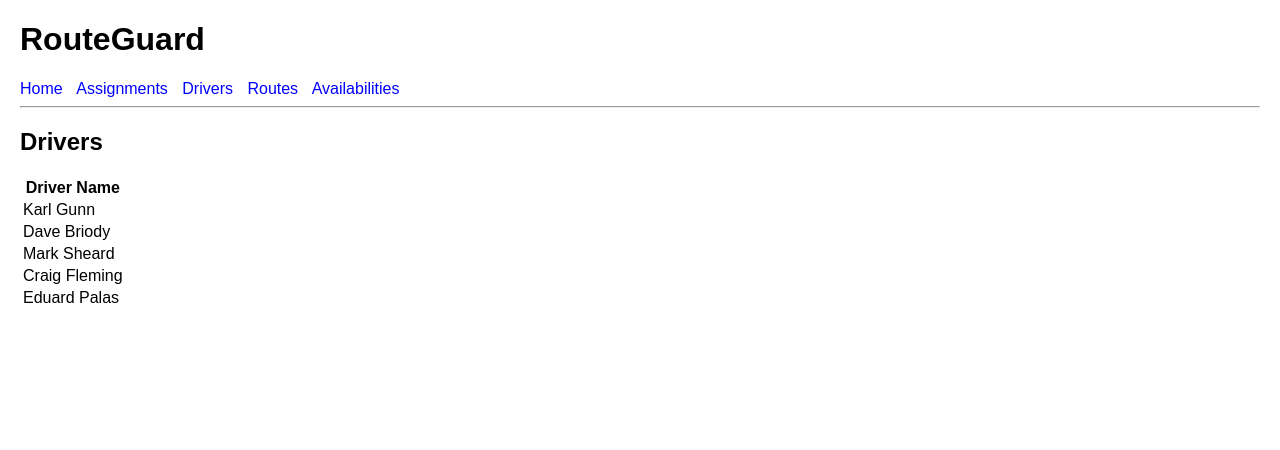
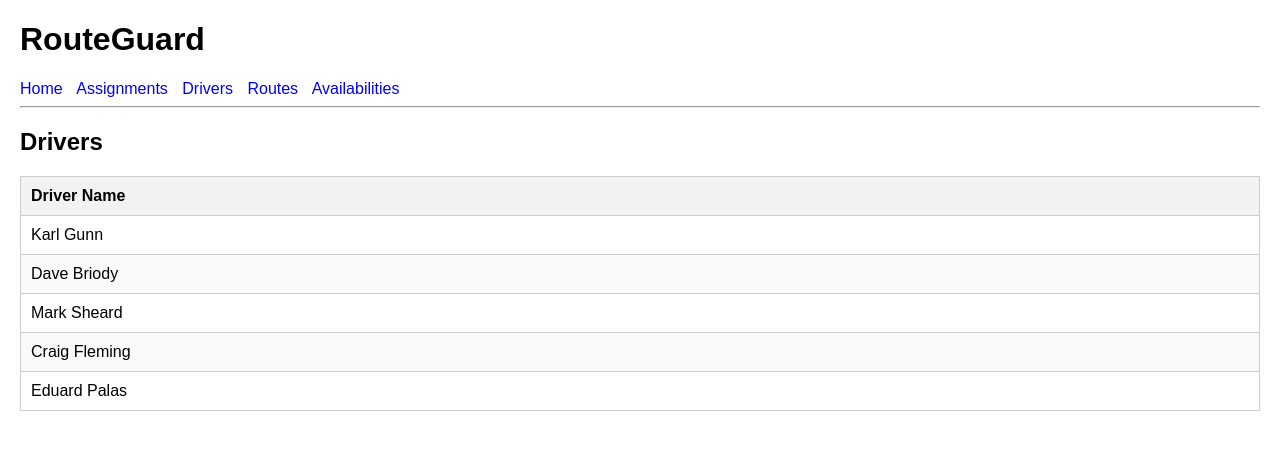
Before and after one commit to joeb-brfc/routeguard, a Django app: page /drivers/ in a window 1280 px wide. Shown: the top 450 px of the page. Run offline with Django 5.2, Linux system fonts and the light colour scheme; data comes from the database, SQL or seed files in the repository.

Commit message:
Add basic table styling for data list pages

```diff
--- a/static/css/style.css
+++ b/static/css/style.css
@@ -12,3 +12,25 @@ nav a {
 nav a:hover {
     text-decoration: underline;
 }
+
+table {
+    width: 100%;
+    border-collapse: collapse;
+    margin-top: 20px;
+}
+
+th,
+td {
+    border: 1px solid #ccc;
+    padding: 10px;
+    text-align: left;
+}
+
+th {
+    background-color: #f2f2f2;
+}
+
+/* https://www.geeksforgeeks.org/css-nth-child-pseudo-class/ */
+tr:nth-child(even) {
+    background-color: #fafafa;
+}
```
